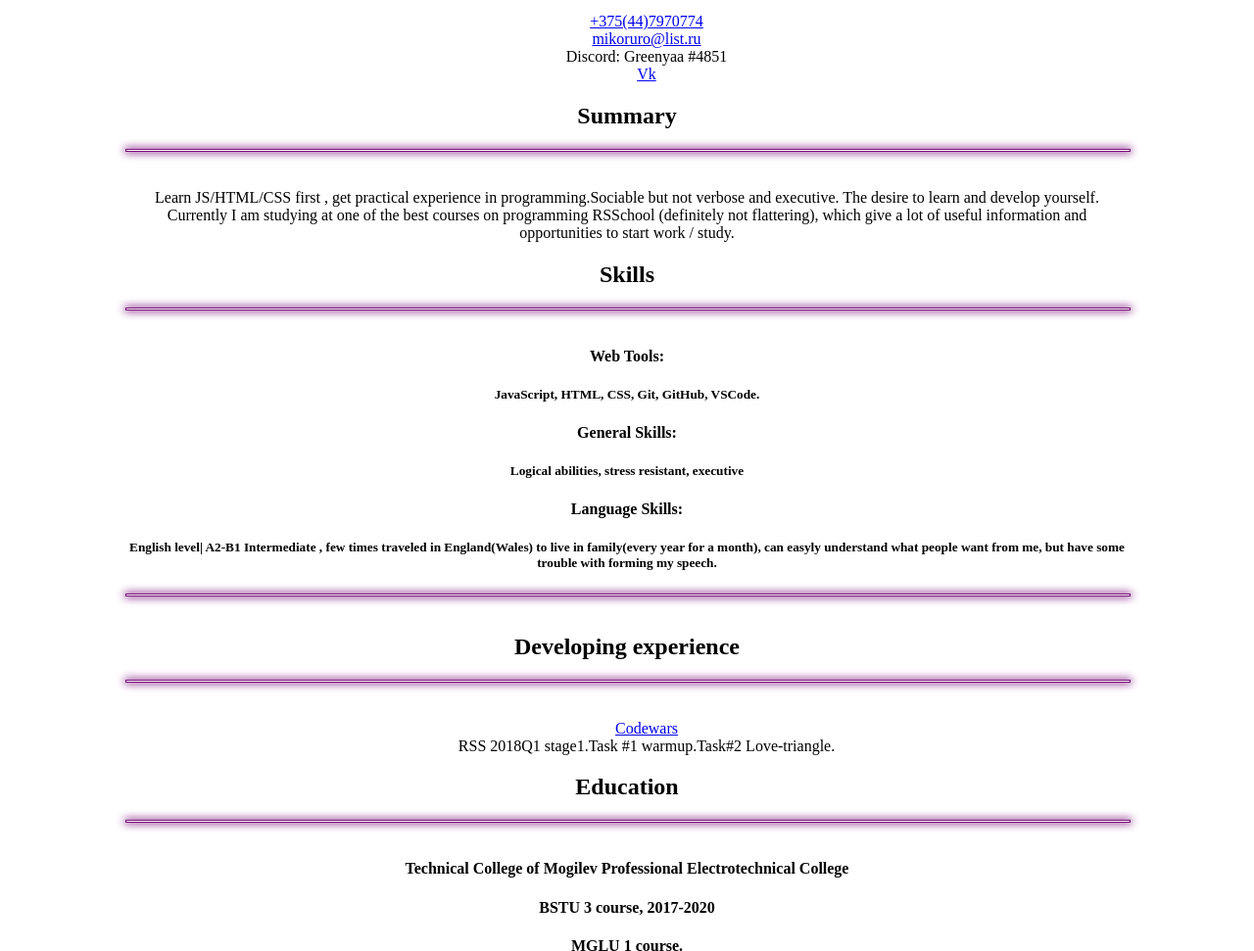
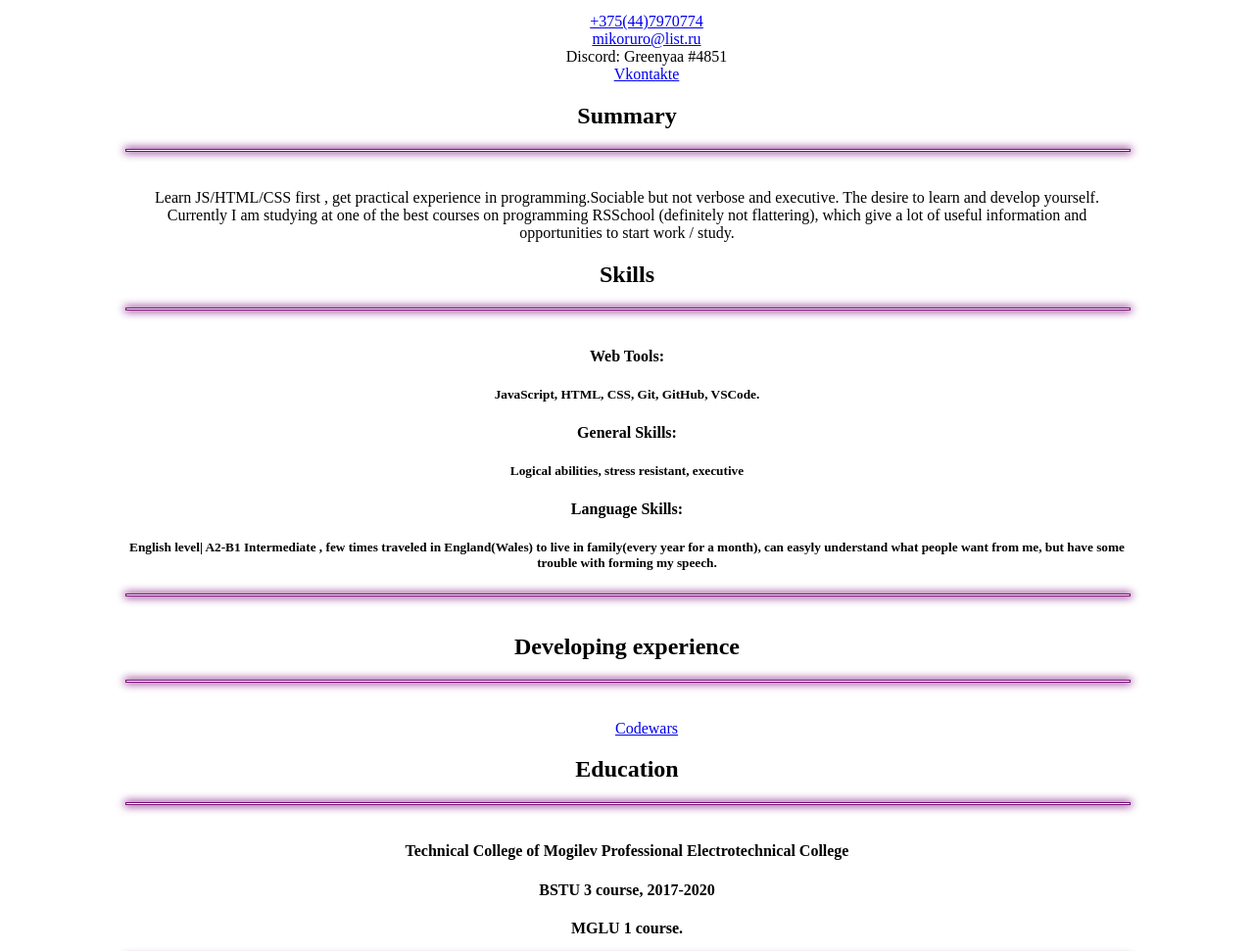
Before and after one commit to Greenyaaa/rsschool-cv, a plain HTML site: page index.html in a window 1280 px wide. Shown: the part 292-1263 px from the top of the page at 98% size. Drawn offline with Linux system fonts and the light colour scheme.

Commit message:
Update index.html

```diff
--- a/index.html
+++ b/index.html
@@ -30,7 +30,7 @@
                         <p>Discord: Greenyaa #4851</p>
                       </li>
                       <li>
-                            <a href="https://vk.com/greenyaa">Vk</a>
+                            <a href="https://vk.com/greenyaa">Vkontakte</a>
                       </li>
                     </ul>
                   </div>
@@ -70,9 +70,6 @@
                                 <ol>
                                   <li><a href="https://www.codewars.com/users/Greenyaaa">Codewars</a>
                                   </li>
-                                  <li>
-                                      RSS 2018Q1 stage1.Task #1 warmup.Task#2 Love-triangle.
-                                  </li>
                                 </ol>
                               </div>
                             </section>
```
